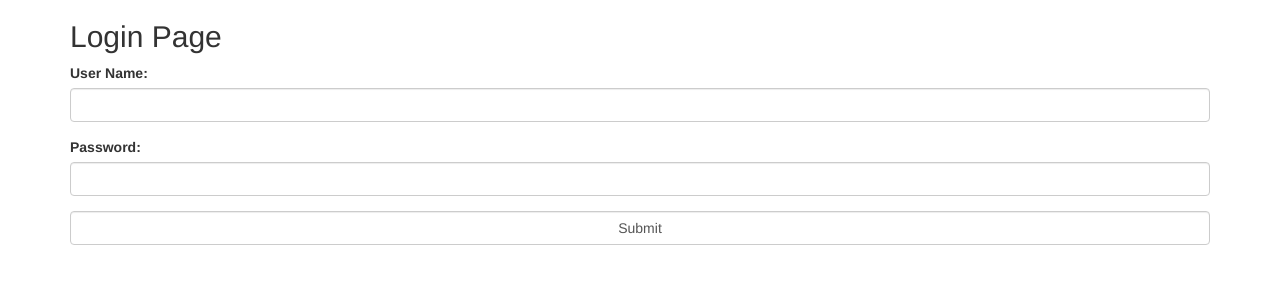
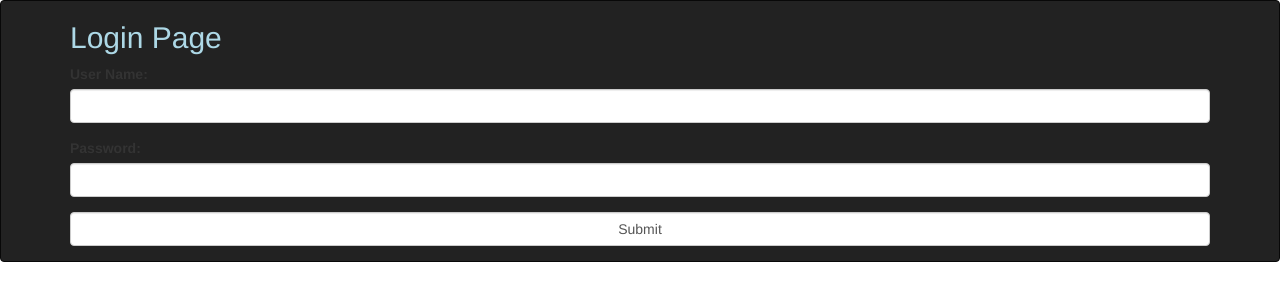
Before and after one commit to josephfarahat/SE2018G02, a PHP site: page /prototype/login.php in a window 1280 px wide. Shown: the top 301 px of the page. Run offline with PHP 8.4, Linux system fonts and the light colour scheme.

Commit message:
Update login.php

```diff
--- a/prototype/login.php
+++ b/prototype/login.php
@@ -34,17 +34,17 @@ echo '</script>';
   <script src="https://maxcdn.bootstrapcdn.com/bootstrap/3.3.7/js/bootstrap.min.js"></script>
 </head>
 <body>
-
+ <nav class="navbar navbar-inverse">
 <div class="container">
-  <h2>Login Page</h2>
+  <h2 style="color:LightBlue;">Login Page</h2>
   <form method="post">
     <div class="form-group">
       <label for="usr">User Name:</label>
-      <input type="text" class="form-control" name="user" id="usr">
+      <input  style="color:LightGreen;" type="text" class="form-control" name="user" id="usr">
     </div>
     <div class="form-group">
       <label for="pwd">Password:</label>
-      <input type="password" class="form-control" name="pass" id="pwd">
+      <input style="color:LightGreen;" type="password" class="form-control" name="pass" id="pwd">
     </div>
 	<div class="form-group">
 
@@ -52,6 +52,6 @@ echo '</script>';
     </div>
   </form>
 </div>
-
+	</nav>
 </body>
 </html>
```
